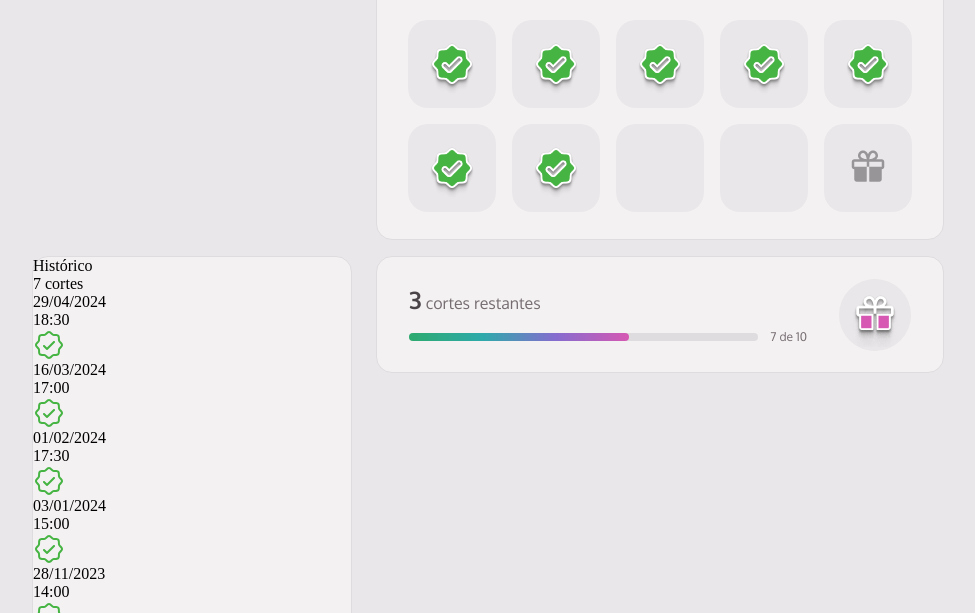
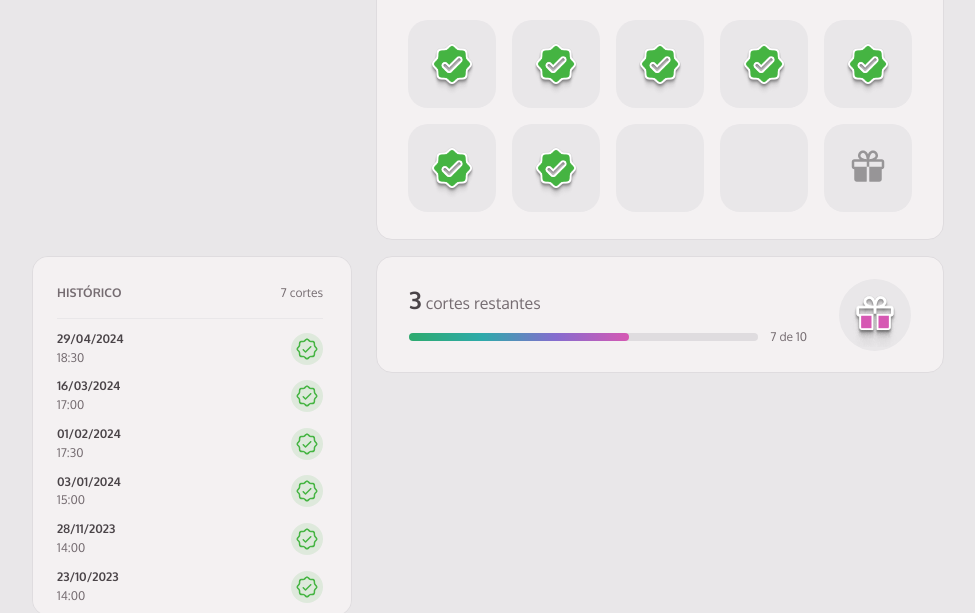
Before and after one commit to ropdias/member-club, a website built with webpack: page src/index.html in a window 1280 px wide. Shown: the part 183-796 px from the top of the page, without its empty margins (152-1127 px from the left). Built offline with nearby package versions, Linux system fonts and the light colour scheme.

Commit message:
applying CSS to history - desktop

```diff
--- a/src/styles/history.css
+++ b/src/styles/history.css
@@ -4,10 +4,83 @@
   border-radius: 1rem;
   grid-column: 1/2;
   grid-row: 2/3;
+  padding: 1.75rem 1.75rem 1.5rem 1.5rem;
+  display: flex;
+  flex-direction: column;
+  gap: 1rem;
+  overflow-y: auto;
+
+  width: 20rem;
+  height: 22.5rem;
+
+  & .history-header {
+    display: flex;
+    justify-content: space-between;
+
+    & h2 {
+      font: var(--font-subtitle-sm);
+      text-transform: var(--text-transform);
+      color: var(--gray-500);
+    }
+
+    & span {
+      font: var(--font-text-xs);
+      color: var(--gray-500);
+    }
+  }
+
+  & .history-list {
+    border-top: 1px solid var(--gray-200);
+    padding-top: 0.75rem;
+    display: flex;
+    flex-direction: column;
+    gap: 0.75rem;
+
+    & .history-list-item {
+      display: flex;
+      justify-content: space-between;
+      align-items: center;
+
+      & .history-list-item-data {
+        & h2 {
+          font: var(--font-subtitle-sm);
+          text-transform: var(--text-transform);
+          color: var(--gray-600);
+        }
+
+        & span {
+          font: var(--font-text-xs);
+          color: var(--gray-500);
+        }
+      }
+
+      & .history-list-item-check {
+        background: rgba(69, 180, 66, 0.12);
+        border-radius: 50%;
+        width: 2rem;
+        height: 2rem;
+        overflow: hidden;
+        position: relative;
+        flex: 0 0 auto;
+
+        & img {
+          width: 1.5rem;
+          height: 1.5rem;
+          object-fit: fill;
+          position: absolute;
+          top: 50%;
+          left: 50%;
+          transform: translate(-50%, -50%);
+        }
+      }
+    }
+  }
+
 }
 
-@media (width <= 57em) {
+@media (max-width: 57em) {
   .history {
     order: 4;
+    width: 100%;
   }
 }
```
